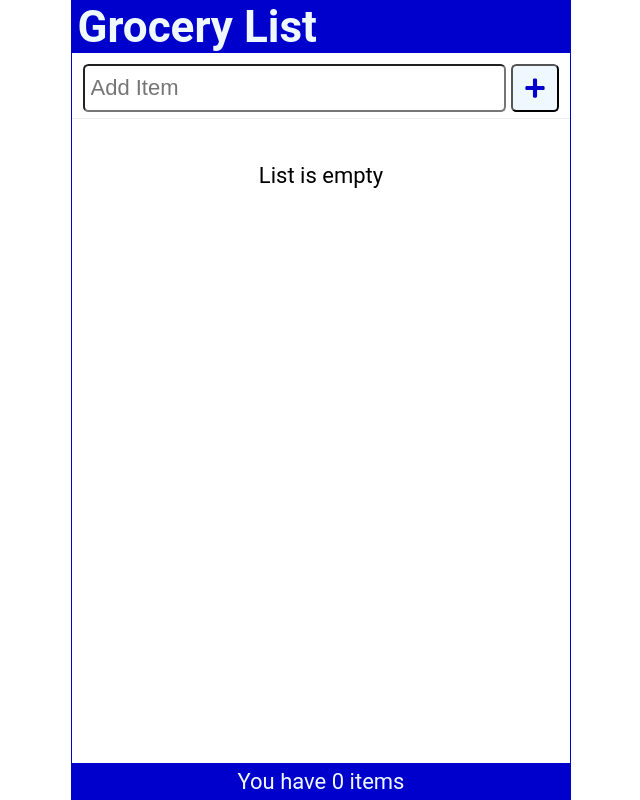
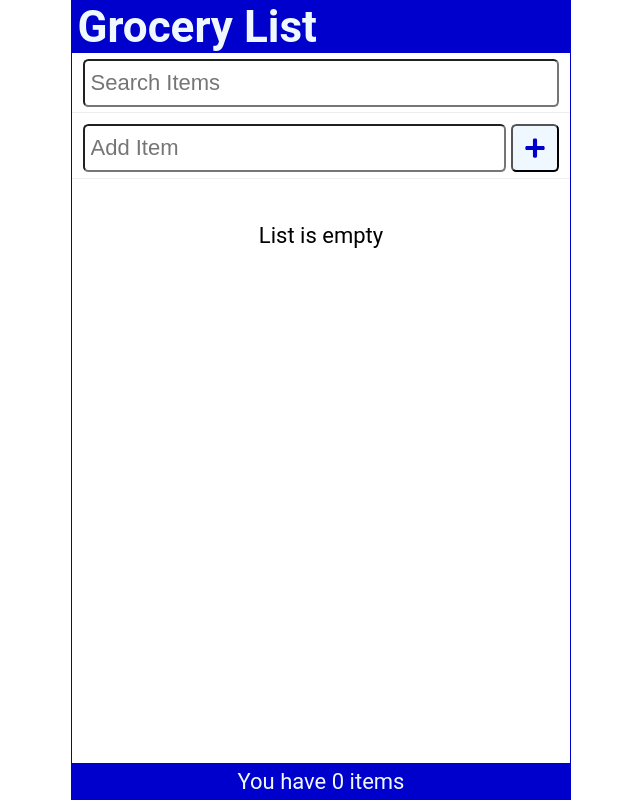
Before and after one commit to dngoyb/shopping-list, a React (Vite) app: page / in a window 1280 px wide. Shown: the whole page, without its empty margins (319-959 px from the left). Built offline with nearby package versions, Linux system fonts and the light colour scheme.

Commit message:
Search functionality added

```diff
--- a/src/App.jsx
+++ b/src/App.jsx
@@ -3,12 +3,14 @@ import Header from './Header';
 import Content from './Content';
 import Footer from './Footer';
 import AddItem from './AddItem';
+import SearchItem from './SearchItem';
 
 function App() {
 	const [items, setItems] = useState(
 		JSON.parse(localStorage.getItem('shoppinglist')) || []
 	);
 	const [newItem, setNewItem] = useState('');
+	const [searchItem, setSearchItem] = useState('');
 
 	const setAndSaveItems = (newItems) => {
 		setItems(newItems);
@@ -44,13 +46,16 @@ function App() {
 	return (
 		<div className='App'>
 			<Header title='Grocery List' />
+			<SearchItem searchItem={searchItem} setSearchItem={setSearchItem} />
 			<AddItem
 				newItem={newItem}
 				setNewItem={setNewItem}
 				handleSubmit={handleSubmit}
 			/>
 			<Content
-				items={items}
+				items={items.filter((item) =>
+					item.item.toLowerCase().includes(searchItem.toLowerCase())
+				)}
 				handleCheck={handleCheck}
 				handleDelete={handleDelete}
 			/>
--- /dev/null
+++ b/src/SearchItem.jsx
@@ -0,0 +1,19 @@
+import React from 'react';
+
+const SearchItem = ({ searchItem, setSearchItem }) => {
+	return (
+		<form action='' className='searchForm' onSubmit={(e) => preventDefault()}>
+			<label htmlFor='search'>Search</label>
+			<input
+				type='text'
+				id='search'
+				role='searchbox'
+				placeholder='Search Items'
+				value={searchItem}
+				onChange={(e) => setSearchItem(e.target.value)}
+			/>
+		</form>
+	);
+};
+
+export default SearchItem;
```
